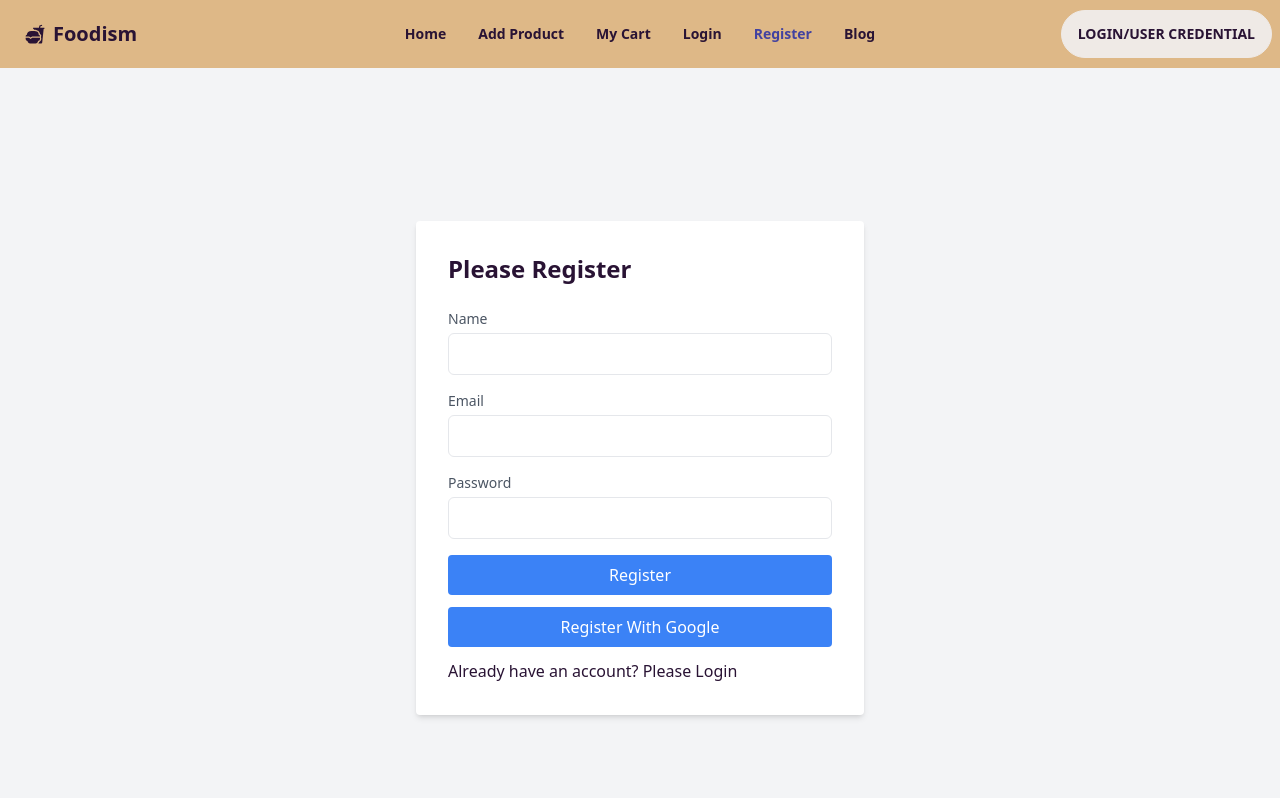
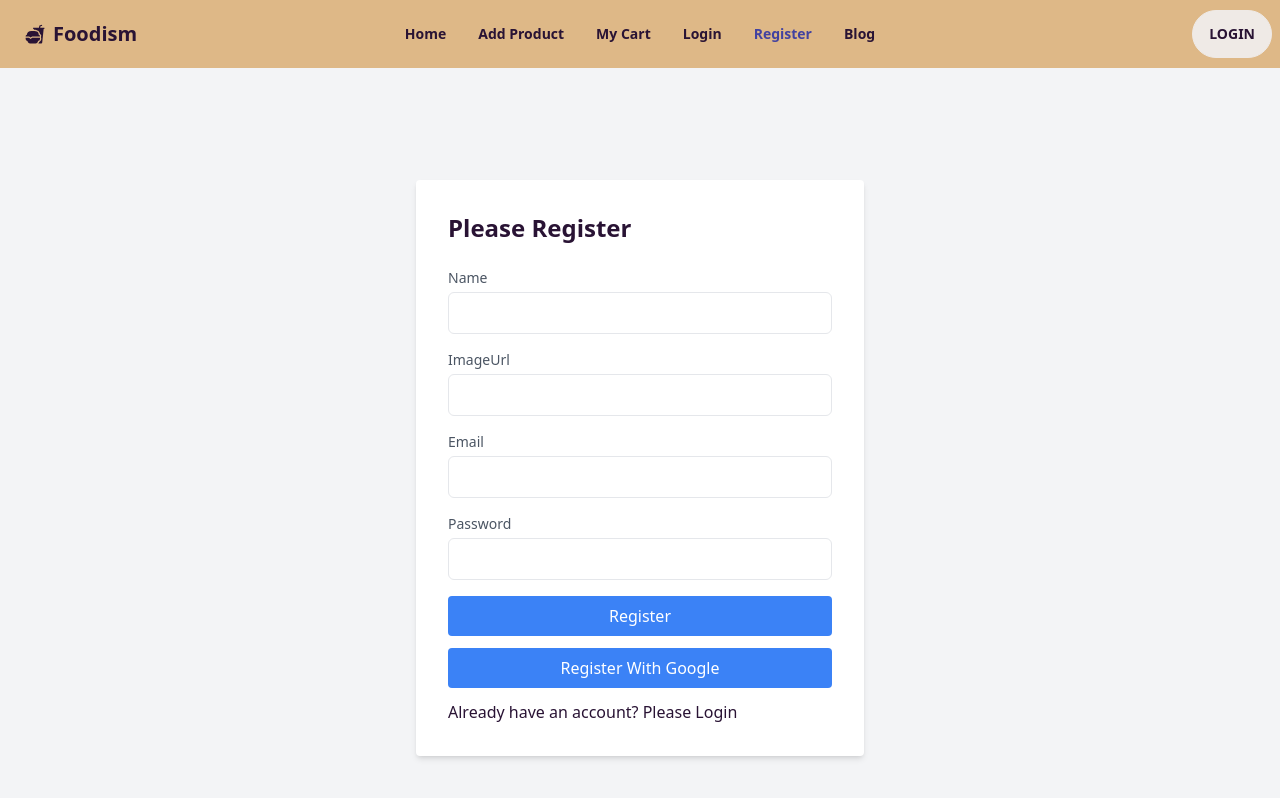
Before and after one commit to Saif-Rahman-801/Brand-Shop-Client, a React (Vite) app: page /register in a window 1280 px wide. Shown: the top 798 px of the page. Built offline with nearby package versions, Linux system fonts and the light colour scheme; no server answers.

Commit message:
registration with email pass, google and user shown

```diff
--- a/src/Components/Header/Navbar.jsx
+++ b/src/Components/Header/Navbar.jsx
@@ -1,8 +1,25 @@
 import { IoFastFoodSharp } from "react-icons/io5";
-import { NavLink } from "react-router-dom";
+import { Link, NavLink } from "react-router-dom";
 import "./Navbar.css";
+import { useContext } from "react";
+import { AuthProvider } from "../../Context/AuthContext";
+import { toast } from "react-toastify";
 
 const Navbar = () => {
+  const { handleLogOut, user } = useContext(AuthProvider);
+
+  const onLogOut = () => {
+    handleLogOut()
+      .then(() => {
+        // Sign-out successful.
+        toast("Log out successful");
+      })
+      .catch((error) => {
+        // An error happened.
+        console.log(error);
+      });
+  };
+
   return (
     <div className=" bg-[burlywood]">
       <div className="navbar ">
@@ -28,7 +45,7 @@ const Navbar = () => {
               tabIndex={0}
               className="menu menu-sm dropdown-content mt-3 z-[1] p-2 shadow bg-base-100 rounded-box w-52"
             >
-              <NavLink to="/" >
+              <NavLink to="/">
                 <li>
                   <a>Home</a>
                 </li>
@@ -77,10 +94,10 @@ const Navbar = () => {
               </li>
             </NavLink>
             <NavLink to="/cart">
-                <li>
-                  <a>My Cart</a>
-                </li>
-              </NavLink>
+              <li>
+                <a>My Cart</a>
+              </li>
+            </NavLink>
             <NavLink to="/login">
               <li>
                 <a>Login</a>
@@ -99,7 +116,19 @@ const Navbar = () => {
           </ul>
         </div>
         <div className="navbar-end">
-          <a className="btn">Login/user credential</a>
+          {user ? (
+            <div className="flex items-center gap-3">
+              <img className="w-[30px] rounded-full" src={user.photoURL} alt="" />
+              <p>{user.displayName}</p>
+              <button className="btn" onClick={onLogOut}>
+                Log out
+              </button>
+            </div>
+          ) : (
+            <Link to="/login">
+              <button className="btn">Login</button>
+            </Link>
+          )}
         </div>
       </div>
     </div>
--- a/src/Components/Register/Register.jsx
+++ b/src/Components/Register/Register.jsx
@@ -3,7 +3,14 @@ import { Link } from "react-router-dom";
 import { AuthProvider } from "../../Context/AuthContext";
 
 const Register = () => {
-  const { handleEmailPassReg, handleProfileUpdate } = useContext(AuthProvider);
+  const { handleEmailPassReg, handleProfileUpdate, googleSubmit } =
+    useContext(AuthProvider);
+
+  const handleGoogleSubmit = () => {
+    googleSubmit()
+      .then((result) => console.log(result.user))
+      .catch((error) => console.log(error));
+  };
 
   const handleSubmit = (e) => {
     e.preventDefault();
@@ -11,7 +18,8 @@ const Register = () => {
     const name = form.name.value;
     const email = form.email.value;
     const password = form.password.value;
-    console.log(email, password, name);
+    const image = form.image.value;
+    console.log(email, password, name, image);
 
     // register with email pass
     handleEmailPassReg(email, password)
@@ -19,7 +27,7 @@ const Register = () => {
         // Signed up
         const user = userCredential.user;
         console.log(user);
-        handleProfileUpdate(user, name)
+        handleProfileUpdate(user, name, image)
           .then(() => {
             // Profile updated!
             // ...
@@ -27,7 +35,7 @@ const Register = () => {
           .catch((error) => {
             console.log(error);
           });
-          form.reset()
+        form.reset();
       })
       .catch((error) => {
         console.log(error);
@@ -52,6 +60,20 @@ const Register = () => {
                 type="name"
                 id="name"
                 name="name"
+                className="mt-1 p-2 block w-full border rounded-md focus:outline-none focus:ring focus:border-blue-300"
+              />
+            </div>
+            <div className="mb-4">
+              <label
+                htmlFor="ImageUrl"
+                className="block text-sm font-medium text-gray-600"
+              >
+                ImageUrl
+              </label>
+              <input
+                type="text"
+                id="ImageUrl"
+                name="image"
                 className="mt-1 p-2 block w-full border rounded-md focus:outline-none focus:ring focus:border-blue-300"
               />
             </div>
@@ -92,6 +114,7 @@ const Register = () => {
               Register
             </button>
             <button
+              onClick={handleGoogleSubmit}
               type="submit"
               className="w-full bg-blue-500 text-white p-2 rounded hover:bg-blue-700 focus:outline-none focus:ring focus:border-blue-300 my-3"
             >
--- a/src/Context/AuthContext.jsx
+++ b/src/Context/AuthContext.jsx
@@ -1,27 +1,59 @@
 import PropTypes from "prop-types";
-import { createContext } from "react";
+import { createContext, useEffect, useState } from "react";
 import {
+  GoogleAuthProvider,
   createUserWithEmailAndPassword,
   getAuth,
+  onAuthStateChanged,
+  signInWithPopup,
+  signOut,
   updateProfile,
 } from "firebase/auth";
 import app from "../Firebase/firebase.config";
 
 export const AuthProvider = createContext(null);
 const auth = getAuth(app);
+const provider = new GoogleAuthProvider();
 
 const AuthContext = ({ children }) => {
+  const [user, setUser] = useState(null);
+
   const handleEmailPassReg = (email, password) => {
     return createUserWithEmailAndPassword(auth, email, password);
   };
 
-  const handleProfileUpdate = (user, userName) => {
+  const handleProfileUpdate = (user, userName, image) => {
     return updateProfile(user, {
       displayName: userName,
+      photoURL: image,
     });
   };
 
-  const authInfo = { handleEmailPassReg, handleProfileUpdate };
+  const handleLogOut = () => {
+    return signOut(auth);
+  };
+
+  const googleSubmit = () => {
+    return signInWithPopup(auth, provider)
+  }
+
+  useEffect(() => {
+    const unsubscribe = onAuthStateChanged(auth, (currentUser) => {
+      console.log(currentUser);
+      setUser(currentUser);
+    });
+    return () => {
+      unsubscribe;
+    };
+  }, []);
+
+  const authInfo = {
+    handleEmailPassReg,
+    handleProfileUpdate,
+    handleLogOut,
+    user,
+    googleSubmit
+  };
 
   return (
     <AuthProvider.Provider value={authInfo}>{children}</AuthProvider.Provider>
```
